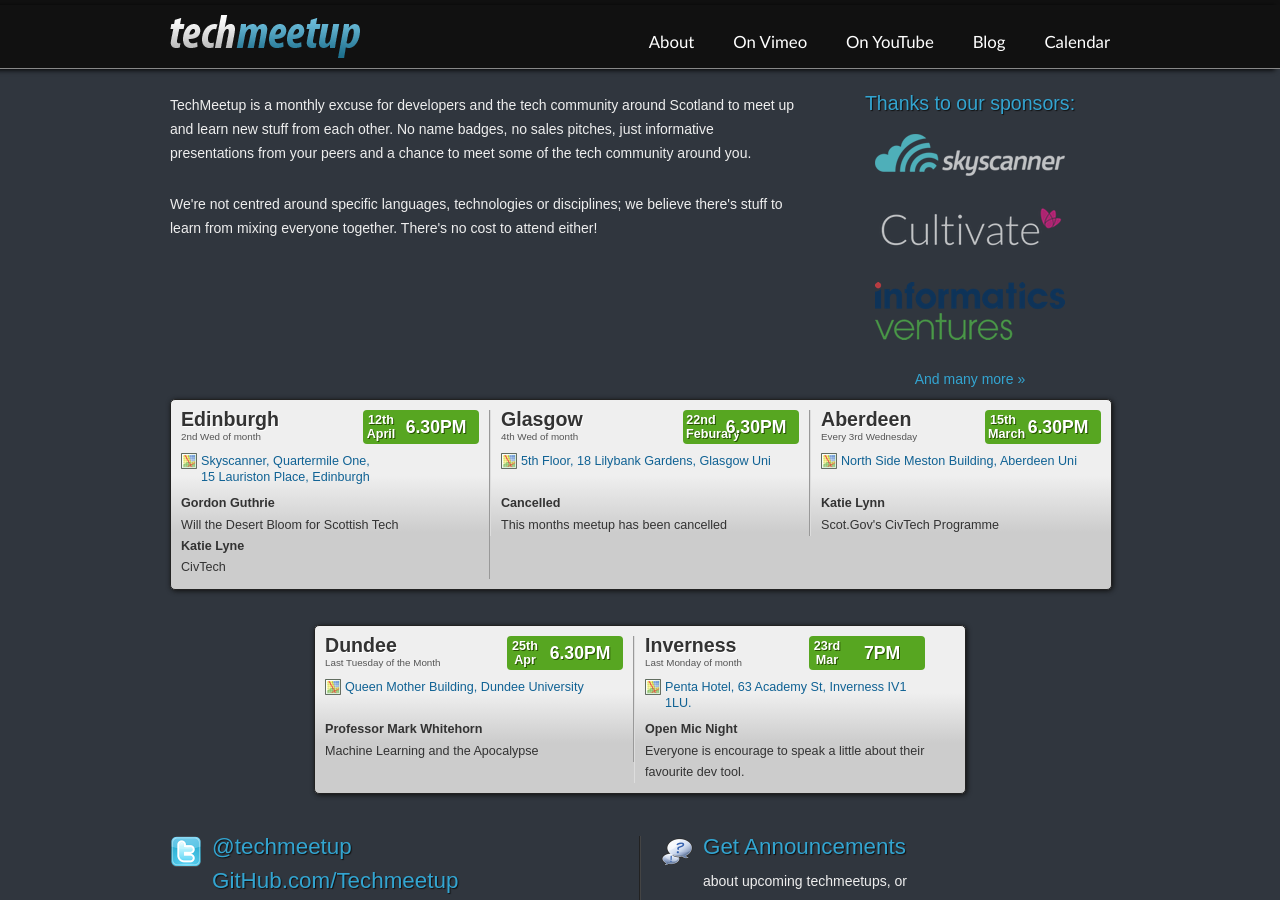
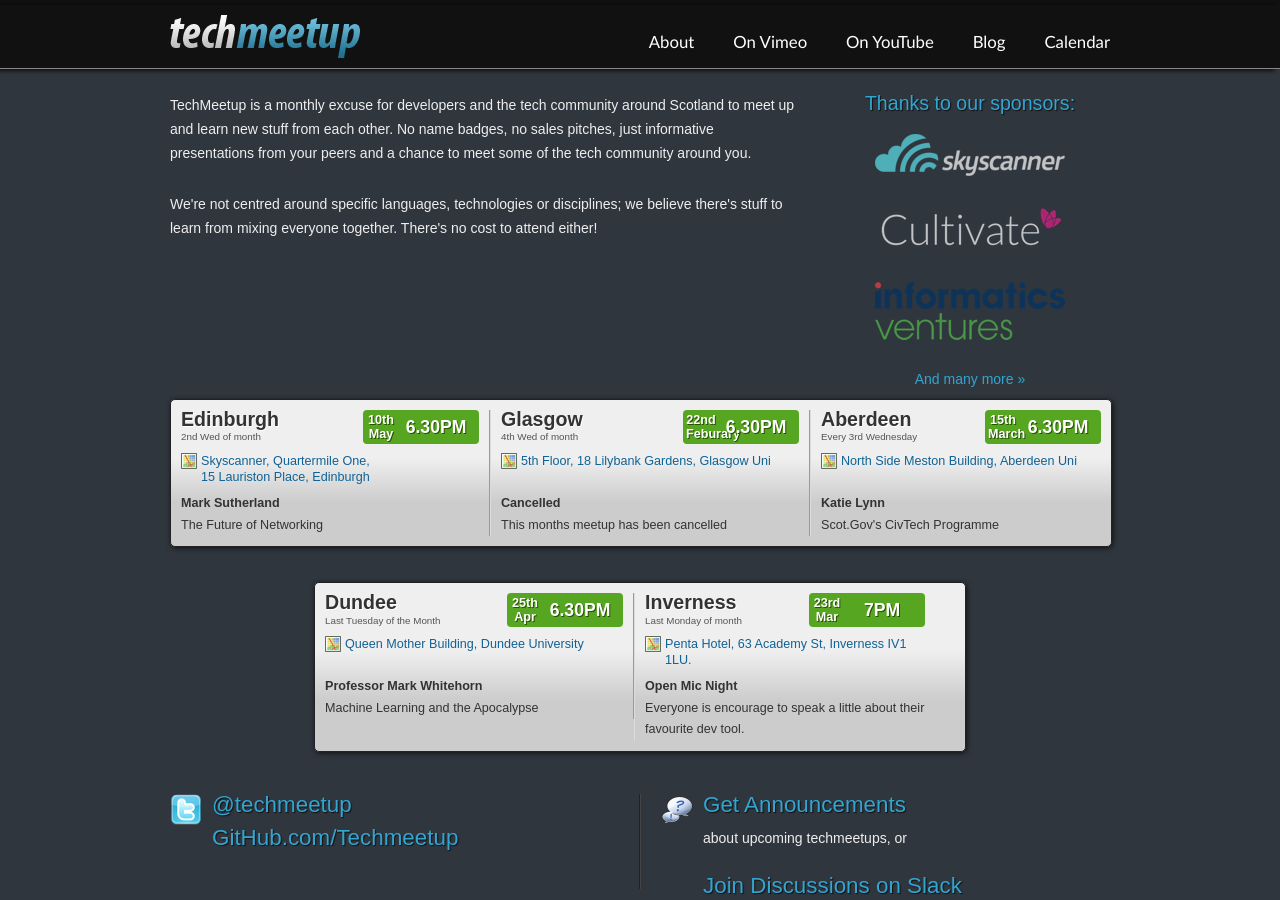
Before and after one commit to techmeetup/techmeetup.co.uk, a Jekyll site: the page built from index.html, in a window 1280 px wide and 900 px high. Built offline with Jekyll 4.4.1, drawn with Linux system fonts in a browser that asks for light colours.

Commit message:
Update Edinburgh speakers for may 2017

```diff
--- a/_data/index.json
+++ b/_data/index.json
@@ -2,16 +2,12 @@
   "edinburgh": {
     "speakers": [
       {
-        "name": "Gordon Guthrie",
-        "talk": "Will the Desert Bloom for Scottish Tech"
+        "name": "Mark Sutherland",
+        "talk": "The Future of Networking"
       },
-      {
-        "name": "Katie Lyne",
-        "talk": "CivTech"
-      }
     ],
-    "day": "12th",
-    "month": "April"
+    "day": "10th",
+    "month": "May"
   },
   "glasgow": {
     "speakers": [
```
